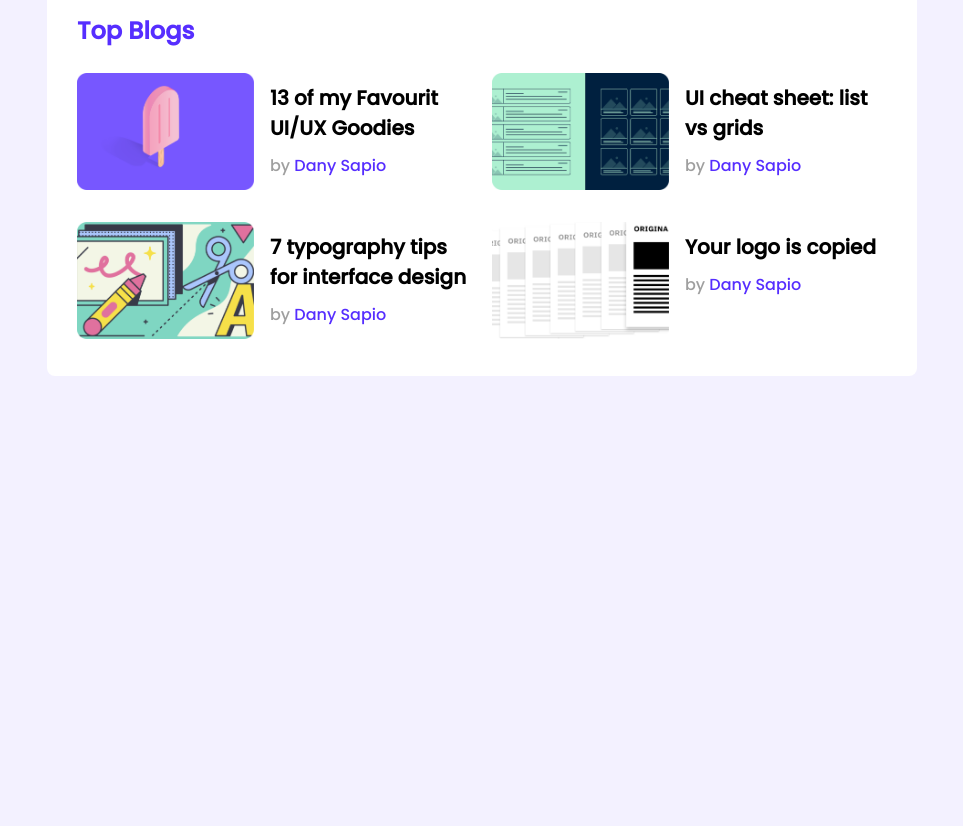
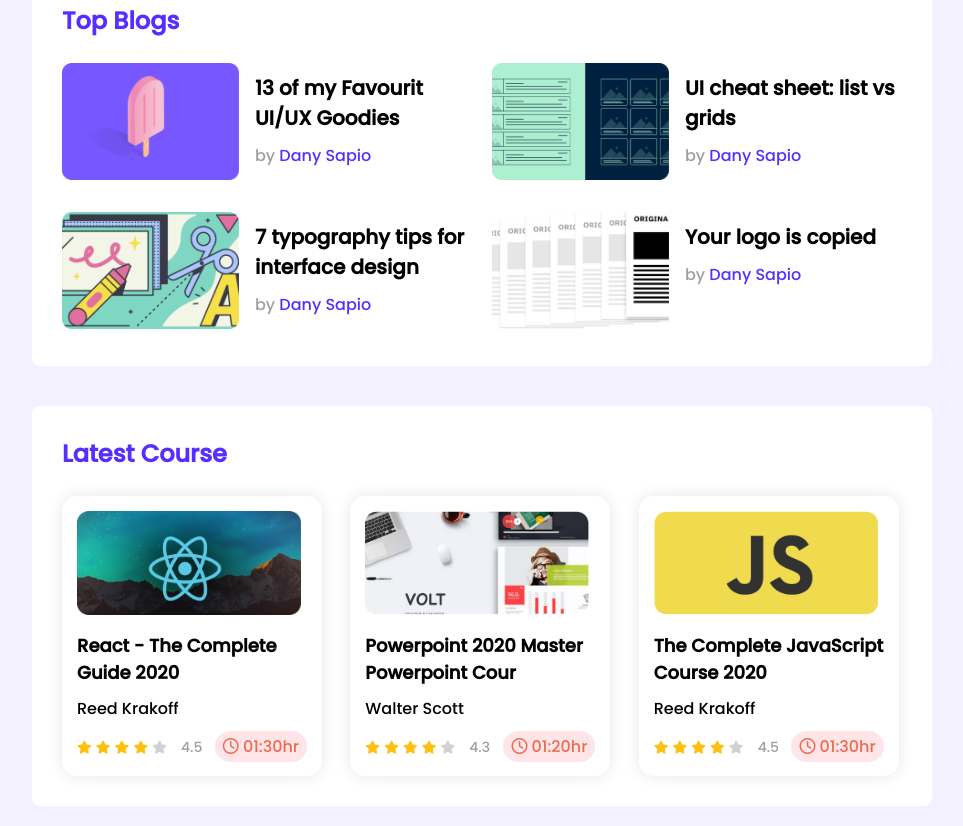
Before and after one commit to coders-sohan/leader-board, a plain HTML site: page index.html in a window 1280 px wide. Shown: the part 306-1132 px from the top of the page, without its empty margins (158-1121 px from the left). Before the commit the page ends 800 px from the top, so only its background shows below. Drawn offline with Linux system fonts and the light colour scheme.

Commit message:
new commit

```diff
--- a/css/style.css
+++ b/css/style.css
@@ -21,7 +21,8 @@ body{
 
 main{
     display: flex;
-    justify-content: center;
+    flex-direction: column;
+    align-items: center;
 }
 
 hr{
@@ -37,9 +38,9 @@ hr{
 
 .container{
     background-color: white;
-    width: 870px;
+    width: 900px;
     padding: 30px;
-    margin: 30px 0;
+    margin: 20px 0 20px;
     border-radius: 8px;
 }
 
@@ -107,3 +108,64 @@ hr{
     color: #562eff;
     font-size: 16px;
 }
+
+/* courses */
+
+.courses{
+    display: grid;
+    grid-template-columns: repeat(3, 1fr);
+    grid-column-gap: 25px;
+}
+
+.course{
+    width: 260px;
+    height: 280px;
+    padding: 15px;
+    border-radius: 15px;
+    box-shadow: 0px 0px 15px rgba(0, 0, 0, 0.1);
+}
+
+.course .course-banner img{
+    width: 224px;
+    height: 104px;
+}
+
+.course-title{
+    margin: 10px 0;
+    font-size: 18px;
+}
+
+.course-author{
+    margin-bottom: 10px;
+}
+
+.course-info{
+    display: flex;
+    align-items: center;
+    justify-content: space-between;
+}
+
+.rating span{
+    margin-left: 10px;
+    font-size: 14px;
+    color: #9f9f9f;
+}
+
+.fa-star{
+    font-size: 13px;
+}
+
+.fa-star.filled{
+    color: #ffc014;
+}
+
+.fa-star.empty{
+    color: #d1d1d1;
+}
+
+.course-duration{
+    background-color: #FFE4E8;
+    color: #ED6B4F;
+    padding: 3px 8px 3px;
+    border-radius: 20px;
+}
--- a/index.html
+++ b/index.html
@@ -87,6 +87,84 @@
                 </div>
             </div>
         </section>
+        <!-- latest course -->
+        <section class="container">
+            <h2 class="section-title">Latest Course</h2>
+            <div class="courses">
+                <div class="course">
+                    <div class="course-banner">
+                        <img src="images/courses/course-1.png" alt="course-1">
+                    </div>
+                    <div class="course-detail">
+                        <h3 class="course-title">React - The Complete Guide 2020</h3>
+                        <p class="course-author">Reed Krakoff</p>
+                        <div class="course-info">
+                            <div class="rating">
+                                <i class="fas fa-star filled"></i>
+                                <i class="fas fa-star filled"></i>
+                                <i class="fas fa-star filled"></i>
+                                <i class="fas fa-star filled"></i>
+                                <i class="fas fa-star empty"></i>
+                                <span>4.5</span>
+                            </div>
+                            <div class="course-duration">
+                                <i class="far fa-clock"></i>
+                                01:30hr
+                            </div>
+                        </div>
+                    </div>
+                </div>
+                <div class="course">
+                    <div class="course-banner">
+                        <img src="images/courses/course-2.png" alt="course-2">
+                    </div>
+                    <div class="course-detail">
+                        <h3 class="course-title">Powerpoint 2020 Master Powerpoint Cour</h3>
+                        <p class="course-author">Walter Scott</p>
+                        <div class="course-info">
+                            <div class="rating">
+                                <i class="fas fa-star filled"></i>
+                                <i class="fas fa-star filled"></i>
+                                <i class="fas fa-star filled"></i>
+                                <i class="fas fa-star filled"></i>
+                                <i class="fas fa-star empty"></i>
+                                <span>4.3</span>
+                            </div>
+                            <div class="course-duration">
+                                <i class="far fa-clock"></i>
+                                01:20hr
+                            </div>
+                        </div>
+                    </div>
+                </div>
+                <div class="course">
+                    <div class="course-banner">
+                        <img src="images/courses/course-3.png" alt="course-3">
+                    </div>
+                    <div class="course-detail">
+                        <h3 class="course-title">The Complete JavaScript Course 2020</h3>
+                        <p class="course-author">Reed Krakoff</p>
+                        <div class="course-info">
+                            <div class="rating">
+                                <i class="fas fa-star filled"></i>
+                                <i class="fas fa-star filled"></i>
+                                <i class="fas fa-star filled"></i>
+                                <i class="fas fa-star filled"></i>
+                                <i class="fas fa-star empty"></i>
+                                <span>4.5</span>
+                            </div>
+                            <div class="course-duration">
+                                <i class="far fa-clock"></i>
+                                01:30hr
+                            </div>
+                        </div>
+                    </div>
+                </div>
+            </div>
+        </section>
     </main>
+
+    <!-- all js -->
+    <script src="https://kit.fontawesome.com/edc3cc40f1.js" crossorigin="anonymous"></script>
 </body>
 </html>
```
